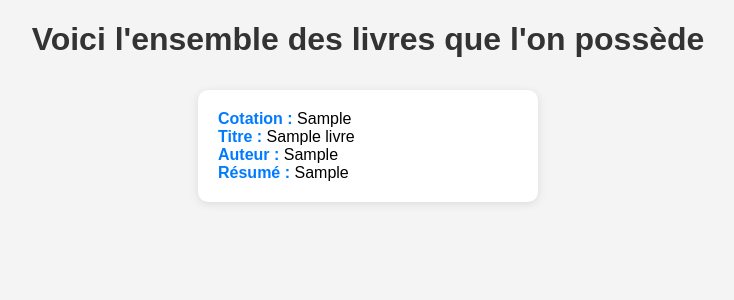
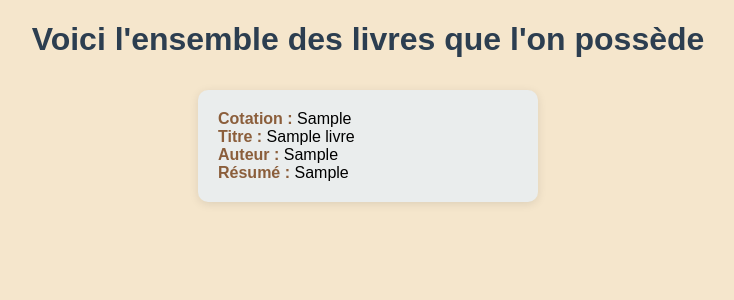
Before and after one commit to Saeko04/Projet-Biblio, a PHP site: page /vue/vuelivres.php in a window 1280 px wide. Shown: the top 300 px of the page, without its empty margins (272-1006 px from the left). Run offline with PHP 8.4, Linux system fonts and the light colour scheme; tables that the repository leaves empty or names only in its code hold one stand-in row (values such as "Sample post").

Commit message:
Update livre.css
changement de couleur du css

```diff
--- a/css/livre.css
+++ b/css/livre.css
@@ -1,17 +1,17 @@
 body {
-    margin: 0%;
+    margin: 0;
     font-family: Arial, sans-serif;
-    background-color: #f4f4f4;
-    padding: 0%;
+    background-color: #F5E6CC;
+    padding: 0;
 }
 
 h1 {
     text-align: center;
-    color: #333;
+    color: #2C3E50;
 }
 
 .livre {
-    background-color: #fff;
+    background-color: #EAEDED;
     padding: 20px;
     border-radius: 10px;
     box-shadow: 0 2px 10px rgba(0, 0, 0, 0.1);
@@ -27,12 +27,13 @@ h1 {
 }
 
 .livre strong {
-    color: #007bff;
+    color: #8B5E3B;
 }
 
 .livre p {
     margin: 10px 0;
     font-size: 14px;
+    color: #2C3E50;
 }
 
 .livre-container {
```
